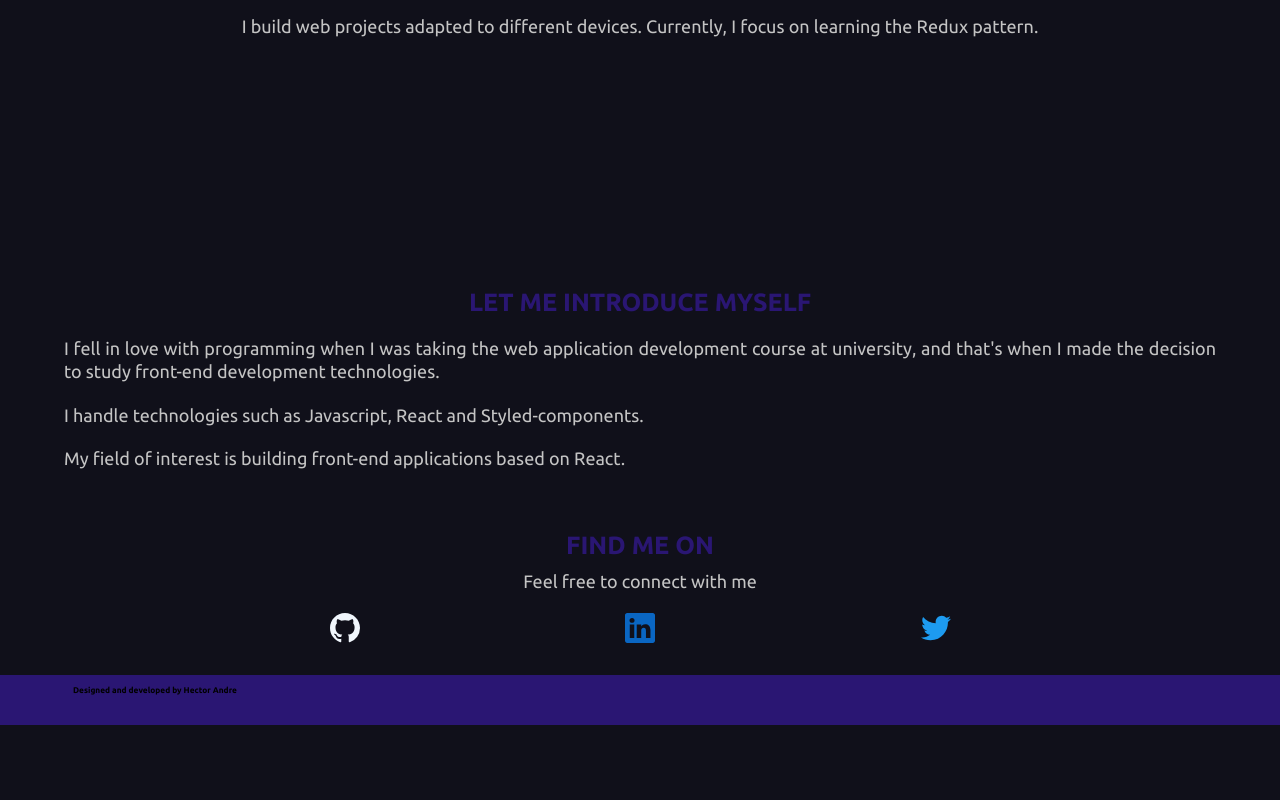
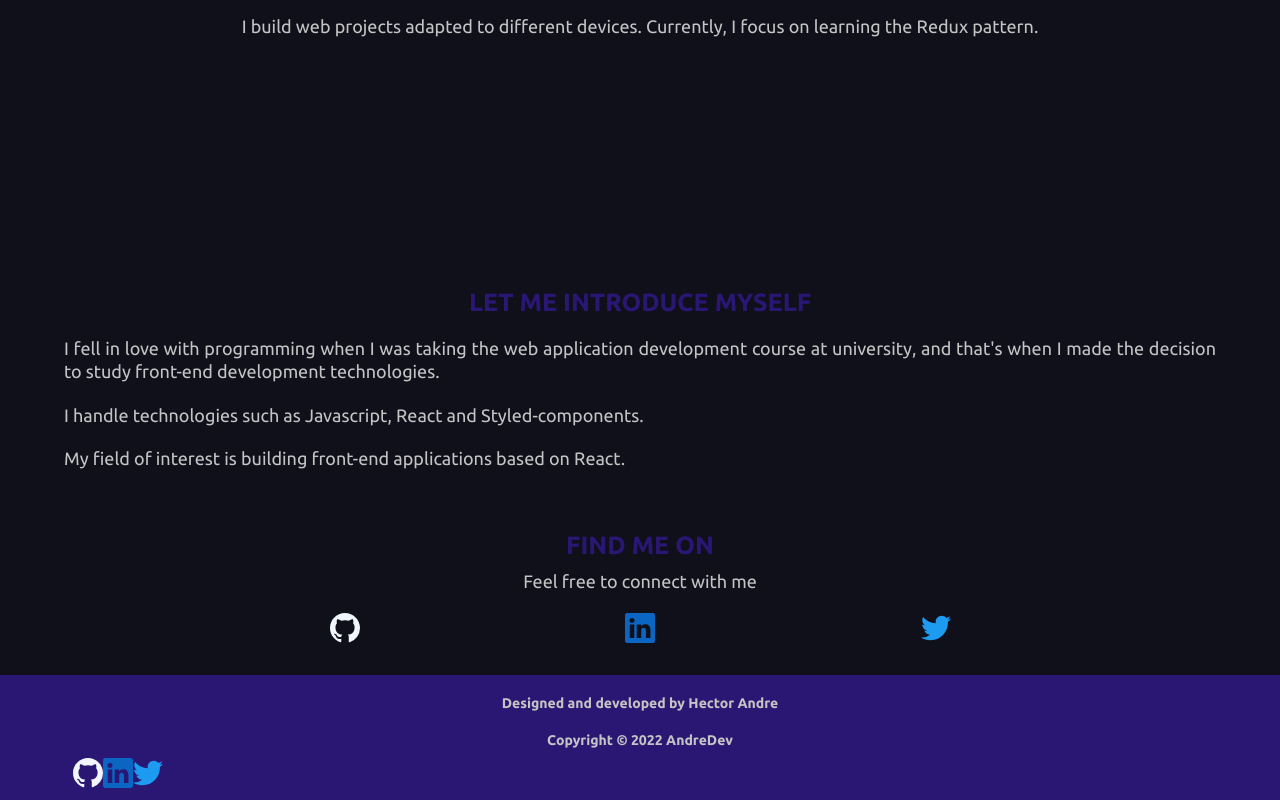
Before and after one commit to AndreDev12/portfolio, a React (Vite) app: page / in a window 1280 px wide. Shown: the part 542-1342 px from the top of the page. Before the commit the page ends 1267 px from the top, so only its background shows below. Built offline with nearby package versions, Linux system fonts and the light colour scheme.

Commit message:
Building the Footer component

```diff
--- a/src/components/Footer/Footer.jsx
+++ b/src/components/Footer/Footer.jsx
@@ -1,6 +1,11 @@
-import { Copyright, FooterContainer, FooterDiv, FooterInformation, SocialNetworks } from './styles';
+import { BsGithub, BsLinkedin } from 'react-icons/bs';
+import { FaTwitter } from 'react-icons/fa';
+
+import { Copyright, FooterContainer, FooterDiv, FooterInformation, FooterSocialNetwork } from './styles';
 
 const Footer = () => {
+  const date = new Date();
+
   return (
     <FooterContainer>
       <FooterDiv>
@@ -8,11 +13,30 @@ const Footer = () => {
           <h5>Designed and developed by Hector Andre</h5>
         </FooterInformation>
         <Copyright>
-
+          <h5>Copyright © {date.getFullYear()} AndreDev</h5>
         </Copyright>
-        <SocialNetworks>
-
-        </SocialNetworks>
+        <FooterSocialNetwork>
+          <a
+            href="https://github.com/AndreDev12"
+            target="_blank"
+            rel="noopener noreferrer"
+          >
+            <BsGithub color="#f0f6fc" size="3rem" />
+          </a>
+          <a
+            href="https://www.linkedin.com/in/h%C3%A9ctor-andr%C3%A9-huambachano-torres/" target="_blank"
+            rel="noopener noreferrer"
+          >
+            <BsLinkedin color="#0a66c2" size="3rem" />
+          </a>
+          <a
+            href="https://twitter.com/HectorAndreHT"
+            target="_blank"
+            rel="noopener noreferrer"
+          >
+            <FaTwitter color="#1d9bf0" size="3rem" />
+          </a>
+        </FooterSocialNetwork>
       </FooterDiv>
     </FooterContainer>
   )
--- a/src/components/Footer/styles.js
+++ b/src/components/Footer/styles.js
@@ -5,8 +5,8 @@ export const FooterContainer = styled.footer`
     position: absolute;
     left: 0;
     right: 0;
-    height: 5rem;
     padding: 1rem;
+    /* height: 5rem; */
 `;
 
 export const FooterDiv = styled.div`
@@ -15,19 +15,38 @@ export const FooterDiv = styled.div`
     max-width: 1400px;
     display: flex;
     flex-wrap: wrap;
+    color: ${({theme}) => theme.colors.white};
+    color: ${({theme}) => theme.colors.gray};
     /* padding-top: 11rem; */
     /* height: 70vh; */
+    &>*{
+        flex-shrink: 0;
+        max-width: 100%;
+        width: 100%;
+    }
 `;
 
 export const FooterInformation = styled.div`
-    width: 100%;
-    flex-shrink: 0;
+    padding-block: 1rem;
+    /* width: 100%;
+    flex-shrink: 0; */
+    /* text-align: center; */
+    h5{
+        font-size: 1.4rem;
+        text-align: center;
+        line-height: 1.2;
+    }
 `;
 
 export const Copyright = styled.div`
-    width: 100%;
+    padding-block: 1rem;
+    h5{
+        font-size: 1.4rem;
+        text-align: center;
+    }
+    /* width: 100%; */
 `;
 
-export const SocialNetworks = styled.div`
-    width: 100%;
+export const FooterSocialNetwork = styled.div`
+    /* width: 100%; */
 `;
```
